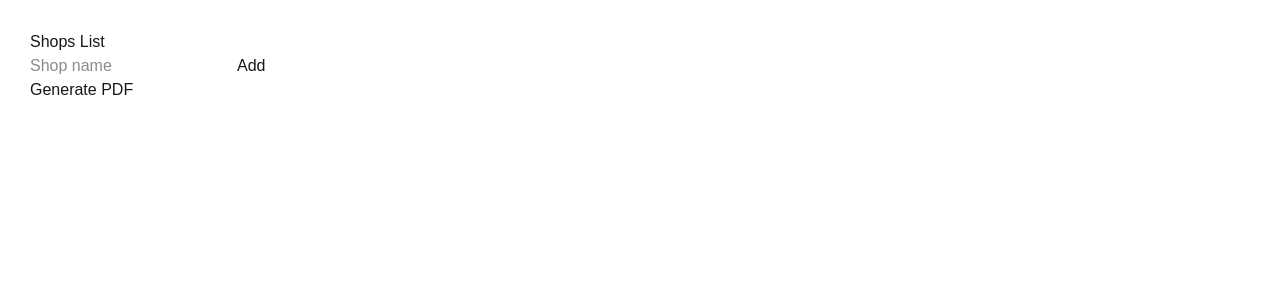
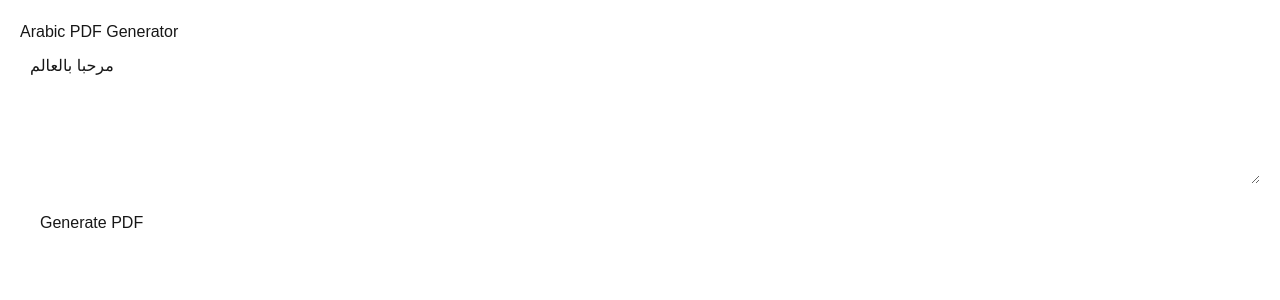
Before and after one commit to BLOUDANJEWELLERY/Account-Statement-Pdf, a Next.js app in the folder pdf/: page / in a window 1280 px wide. Shown: the top 300 px of the page. Built offline with nearby package versions, Linux system fonts and the light colour scheme.

Commit message:
Update index.tsx

```diff
--- a/pdf/pages/index.tsx
+++ b/pdf/pages/index.tsx
@@ -1,120 +1,35 @@
-import { useState, useEffect } from "react";
-import jsPDF from "jspdf";
-import autoTable from "jspdf-autotable";
+import { useState } from 'react';
 
 export default function Home() {
-  const [shops, setShops] = useState<string[]>([]);
-  const [input, setInput] = useState("");
-  const [loading, setLoading] = useState(false);
-  const [error, setError] = useState<string | null>(null);
+  const [text, setText] = useState('مرحبا بالعالم');
 
-  const addShop = () => {
-    if (!input.trim()) return;
-    setShops([...shops, input.trim()]);
-    setInput("");
+  const generatePDF = async () => {
+    const response = await fetch('/api/generate-pdf', {
+      method: 'POST',
+      headers: { 'Content-Type': 'application/json' },
+      body: JSON.stringify({ text }),
+    });
+
+    const blob = await response.blob();
+    const url = URL.createObjectURL(blob);
+    window.open(url); // opens PDF in new tab
   };
 
-  const removeShop = (index: number) => {
-    setShops(shops.filter((_, i) => i !== index));
-  };
-
-  const generatePdf = async () => {
-    if (!shops.length) return;
-
-    setLoading(true);
-    setError(null);
-
-    try {
-      // Create PDF
-      const doc = new jsPDF('l', 'mm', 'a4');
-
-      // Add Arabic title
-      doc.setFontSize(20);
-      doc.text("كشف حساب المحلات التجارية", 105, 20, { align: "center" });
-
-      doc.setFontSize(12);
-      doc.text("اسم الشركة: شركة المجوهرات المتحدة", 105, 30, { align: "center" });
-      doc.text(`تاريخ: ${new Date().toLocaleDateString('ar-SA')}`, 105, 37, { align: "center" });
-
-      // Create table data
-      const tableData = shops.map((shop, index) => [
-        (index + 1).toString(),
-        shop,
-        "٠",
-        "٠",
-        "٠",
-        "٠"
-      ]);
-
-      // Generate table
-      autoTable(doc, {
-        head: [["م", "اسم المحل", "ذهب ٩٩٩ لنا", "نقدي لنا", "ذهب ٩٩٩ لكم", "نقدي لكم"]],
-        body: tableData,
-        startY: 50,
-        styles: {
-          font: "helvetica",
-          fontSize: 10,
-          cellPadding: 5,
-          halign: "center",
-        },
-        headStyles: {
-          fillColor: [41, 128, 185],
-          textColor: 255,
-          fontStyle: "bold",
-        },
-        alternateRowStyles: {
-          fillColor: [245, 245, 245],
-        },
-        margin: { top: 50 },
-      });
-
-      // Add footer
-      const pageCount = (doc as any).getNumberOfPages();
-      for (let i = 1; i <= pageCount; i++) {
-        doc.setPage(i);
-        doc.setFontSize(10);
-        doc.text(
-          `الصفحة ${i} من ${pageCount} - إجمالي المحلات: ${shops.length}`,
-          105,
-          285,
-          { align: "center" }
-        );
-      }
-
-      // Save PDF
-      doc.save("shops-balance.pdf");
-
-    } catch (err) {
-      setError(err instanceof Error ? err.message : "Failed to generate PDF");
-      console.error("Error:", err);
-    } finally {
-      setLoading(false);
-    }
-  };
-
-  // Rest of your component remains the same...
   return (
-    <main style={{ padding: 30 }}>
-      <h2>Shops List</h2>
-
-      <input
-        value={input}
-        onChange={(e) => setInput(e.target.value)}
-        placeholder="Shop name"
+    <div style={{ padding: 20, fontFamily: 'Arial, sans-serif' }}>
+      <h2>Arabic PDF Generator</h2>
+      <textarea
+        rows={5}
+        style={{ width: '100%', padding: 10 }}
+        value={text}
+        onChange={(e) => setText(e.target.value)}
       />
-      <button onClick={addShop}>Add</button>
-
-      <ul>
-        {shops.map((s, i) => (
-          <li key={i}>{s}</li>
-        ))}
-      </ul>
-
-      <button onClick={generatePdf} disabled={!shops.length || loading}>
-        {loading ? "Generating..." : "Generate PDF"}
+      <button
+        onClick={generatePDF}
+        style={{ marginTop: 10, padding: '10px 20px', cursor: 'pointer' }}
+      >
+        Generate PDF
       </button>
-
-      {error && <div style={{ color: "red" }}>Error: {error}</div>}
-    </main>
+    </div>
   );
 }
```
